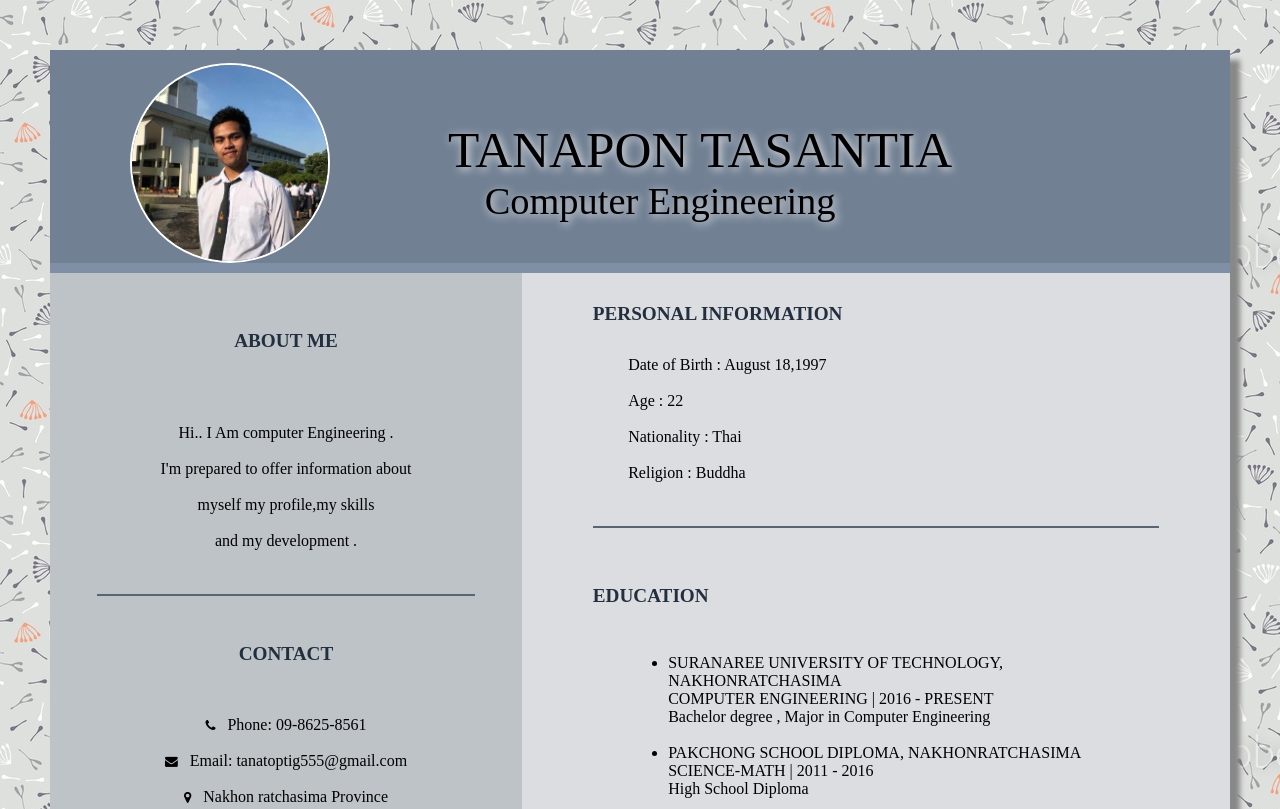
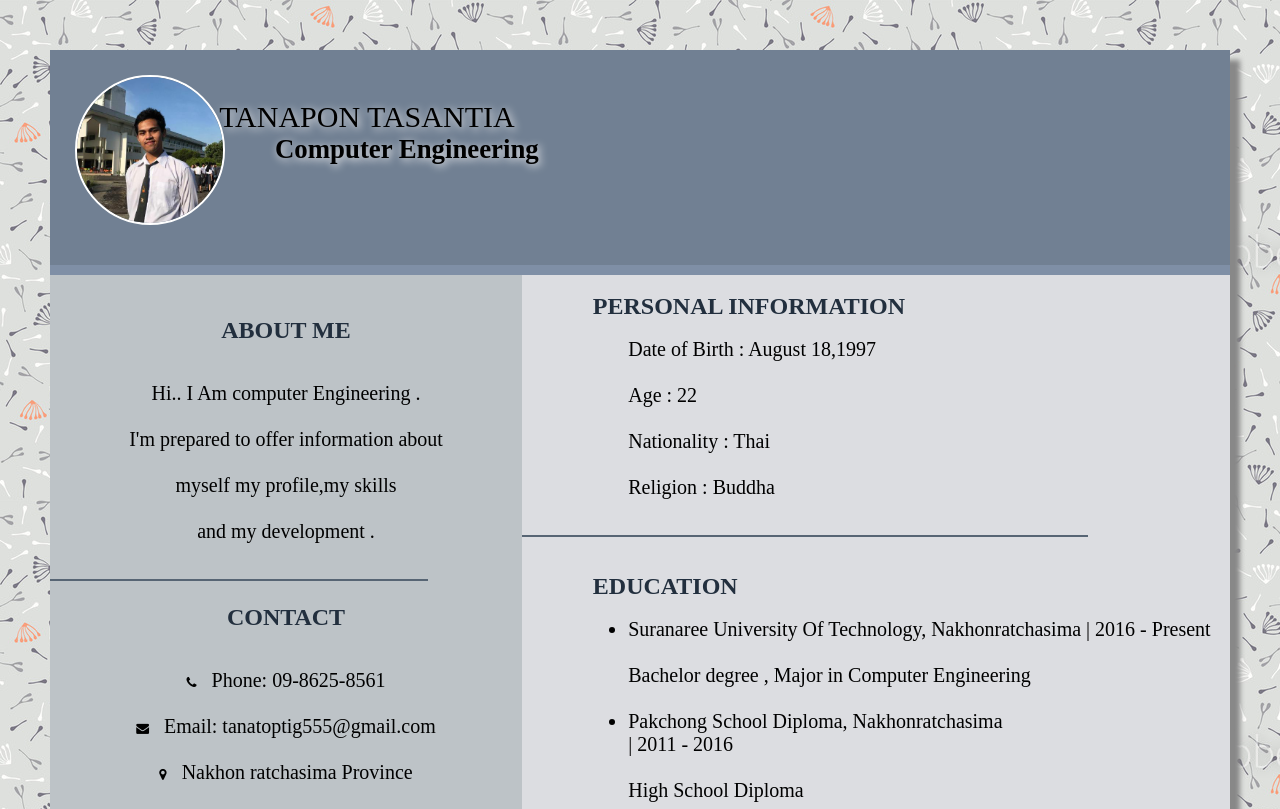
Before and after one commit to tanapon-pc/HTML-CSS, a plain HTML site: page PortFolio/index.html in a window 1280 px wide. Shown: the top 809 px of the page. Drawn offline with Linux system fonts and the light colour scheme.

Commit message:
update port

```diff
--- a/PortFolio/index.html
+++ b/PortFolio/index.html
@@ -12,13 +12,15 @@
     <div class= "container">
        <header>
            <div class="headbg">
-           <div >
-            <img class= "profilepic" src="54062386.jpeg"  />
-           </div>
-           <div class="name">TANAPON TASANTIA<div>
-               Computer Engineering</div></div>
-               </div>
 
+               <div class="profilebox">
+                  <img class= "profilepic" src="54062386.jpeg"/>
+                  </div>
+               <div class="namebox">
+                    <div class="name">TANAPON TASANTIA</div>
+                        <h6> Computer Engineering</h6>
+                </div>
+            </div>
        </header>
        <!--SECTION -->
        <section>
@@ -26,7 +28,7 @@
            <div class="sectionbg">
 
             <br> <div class="headtext">
-                <h1>ABOUT ME</h1></div><br><br>
+                <h1>ABOUT ME</h1></div><br>
                 <div class="introaboutme">
             <span>Hi.. I Am computer Engineering .<br><br>
                     I'm prepared to offer information about<br> <br>
@@ -72,12 +74,12 @@
                 <h1>PERSONAL INFORMATION</h1> <br>
                </div>
                <div class="infotext">
-                    <span>
+                    <p>
                         Date of Birth  : August 18,1997 <br><br>
                         Age	       : 22 <br><br>
                         Nationality    : Thai <br><br>
                         Religion       : Buddha <br>
-                    </span>
+                    </p>
                </div>
                 <br><br> <hr width=80% size=2 color=#576574> <br>
                <div class="introhead"> <br>
@@ -85,13 +87,13 @@
                </div>
                     <span>
                         <ul class="listtext">
-                      <li>  SURANAREE UNIVERSITY OF TECHNOLOGY, <br>
-                        NAKHONRATCHASIMA <br>
-                        COMPUTER ENGINEERING | 2016 - PRESENT <br>
+                      <li>  Suranaree University Of Technology,
+                        Nakhonratchasima | 2016 - Present <br><br>
                         Bachelor degree , Major in Computer Engineering <br>
-                      </li><br> <li>
-                        PAKCHONG SCHOOL DIPLOMA, NAKHONRATCHASIMA <br>
-                        SCIENCE-MATH | 2011 - 2016 <br>
+                      </li><br>
+                      <li>
+                        Pakchong School Diploma, Nakhonratchasima <br>
+                       | 2011 - 2016 <br><br>
                         High School Diploma <br>
                       </li>
                     </ul>
@@ -133,8 +135,8 @@
             <div class="footerbg">
               <div class="linkicon">
                 <span >FOLLOW ME : </span>
-            <a href="https://github.com/tanapon-pc"><i class="fa fa-github"style="font-size:4vw;color:black;"></i></a>
-            <a href="https://www.facebook.com/tanapontasanthea"><i class="fa fa-facebook-square"style="font-size:4vw;color:black;"></i></a>
+            <a href="https://github.com/tanapon-pc"><i class="fa fa-github"style="font-size:4rem;color:black;"></i></a>
+            <a href="https://www.facebook.com/tanapontasanthea"><i class="fa fa-facebook-square"style="font-size:4rem;color:black;"></i></a>
             </div>
         </div>
 
--- a/PortFolio/style.css
+++ b/PortFolio/style.css
@@ -1,4 +1,6 @@
 *{
+    margin: 0;
+    padding: 0;
     box-sizing: border-box;
 }
 /*---body---*/
@@ -6,9 +8,9 @@
     display: grid;
     grid-template-areas: "header header"
                         "section aside"
-                        "footer footer";
+                      "footer footer" ;
      grid-template-columns:  40% 60%;
-     grid-template-rows:  auto auto 100px;  /* ~~= headder + (aside == section) + footer */
+     grid-template-rows: 225px auto 100px ;  /* ~~= headder + (aside == section) + footer */
     background-color: white;
     box-shadow: 10px 10px 5px #888888;
 
@@ -30,30 +32,33 @@ header{
     background-color: #718093;
     border-bottom: 10px solid #7f8fa6;
     text-align: center;
+    height: 100%;
 
 }
 
+.namebox{
+    margin-top: 50px;
+    margin-left: 50px;
+    font-size: 40px;
+    text-shadow: 2px 2px 8px rgb(248, 245, 245);
+}
 .name{
 
-    font-size: 4vw;
-    margin-top: 70px;
-    margin-left: 10%;
-    text-shadow: 2px 2px 8px rgb(248, 245, 245);
-}
-.name div{
-    font-size: 3vw;
+    font-size: 30px;
     margin-left:-80px;
     text-shadow: 2px 2px 8px  rgb(248, 245, 245);
 }
+.profilebox{
+   margin-top: 25px;
+   margin-left: 25px;
 
+}
 .profilepic{
-    margin-top: 12.5px;
-    max-height: 200px;
-    margin-left: 80px;
+    max-width: 150px;
+    height: 150px;
     border-radius: 50%;
     border: 2px solid white;
-    max-width: 200px;
-    display: flex;
+    display: block;
 }
 /*----end----*/
 
@@ -65,11 +70,11 @@ section{
 
     background-color: #bdc3c7 ;
     position: relative; /*ตัวอักษรไม่ซ้อน layout*/
-    padding-bottom: 31.75%;
+    height: 100%;
 }
 .headtext{
     color : #222f3e ;
-    font-size: 1vw;
+    font-size: 1rem;
     font-weight: bolder;
     padding-top: 5%;
    text-align: center;
@@ -78,12 +83,12 @@ section{
 
     margin-top: 20px;
     text-align: center;
-    font-size: 1.25vw;
+    font-size: 1.25rem;
 }
 .skilltext{
     margin-left: 14%;
     margin-top: 20px;
-    font-size: 1.25vw;
+    font-size: 1.25rem;
 }
 /*---end---*/
 /*---aside---*/
@@ -93,21 +98,21 @@ aside{
 .asidebg{
     background-color: #dcdde1;
     position: relative;
-
+    height: 100%;
 }
 .introhead{
     color : #222f3e;
     margin-left: 10%;
-    font-size: 1vw;
+    font-size: 1rem;
 }
 .infotext{
     margin-left: 15%;
-    font-size: 1.25vw;
+    font-size: 1.25rem;
 
 }
 .listtext{
     margin-left: 15%;
-    font-size: 1.25vw;
+    font-size: 1.25rem;
 }
 /*---end---*/
 /*---footer---*/
@@ -126,6 +131,6 @@ footer{
     text-align: end;
     margin-right: 20px;
     padding-top: 20px;
-    font-size: 2vw;
+    font-size: 2rem;
     text-shadow: 2px 2px 8px rgb(248, 245, 245);
 }
```
